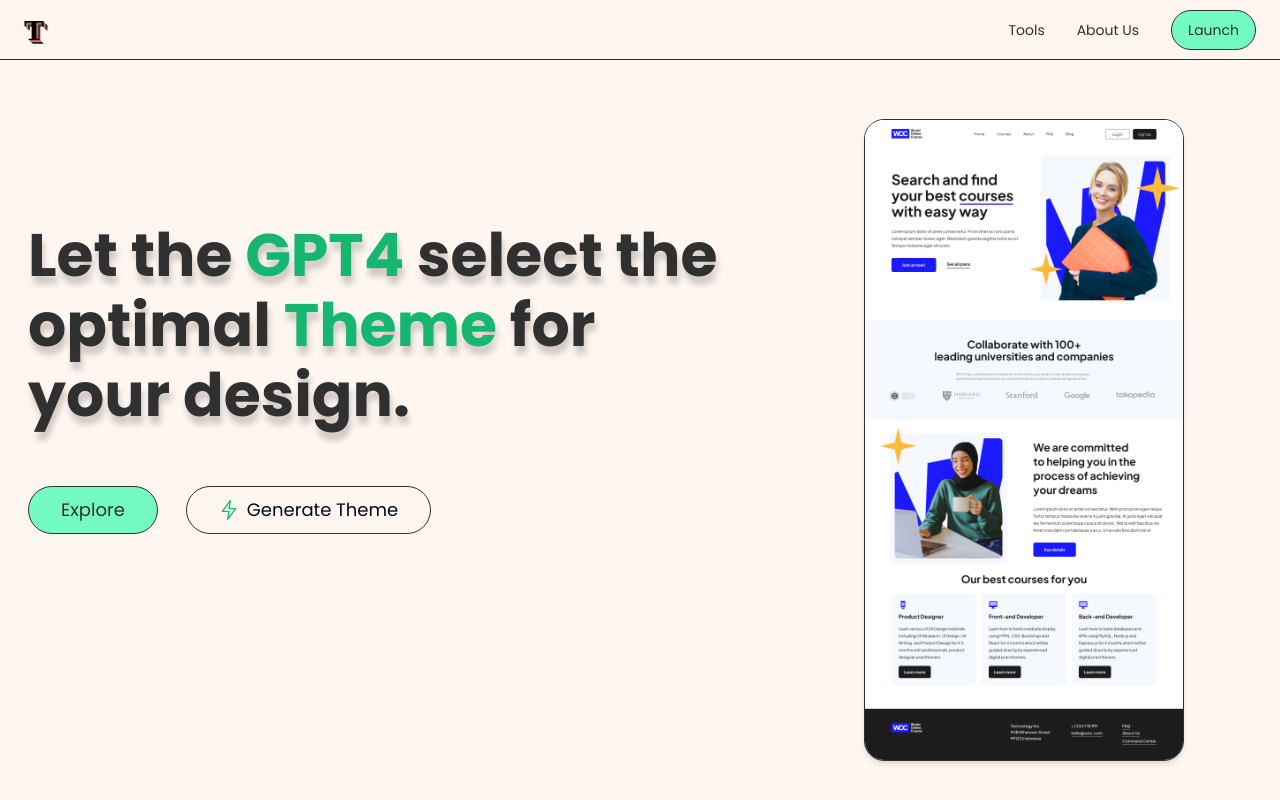
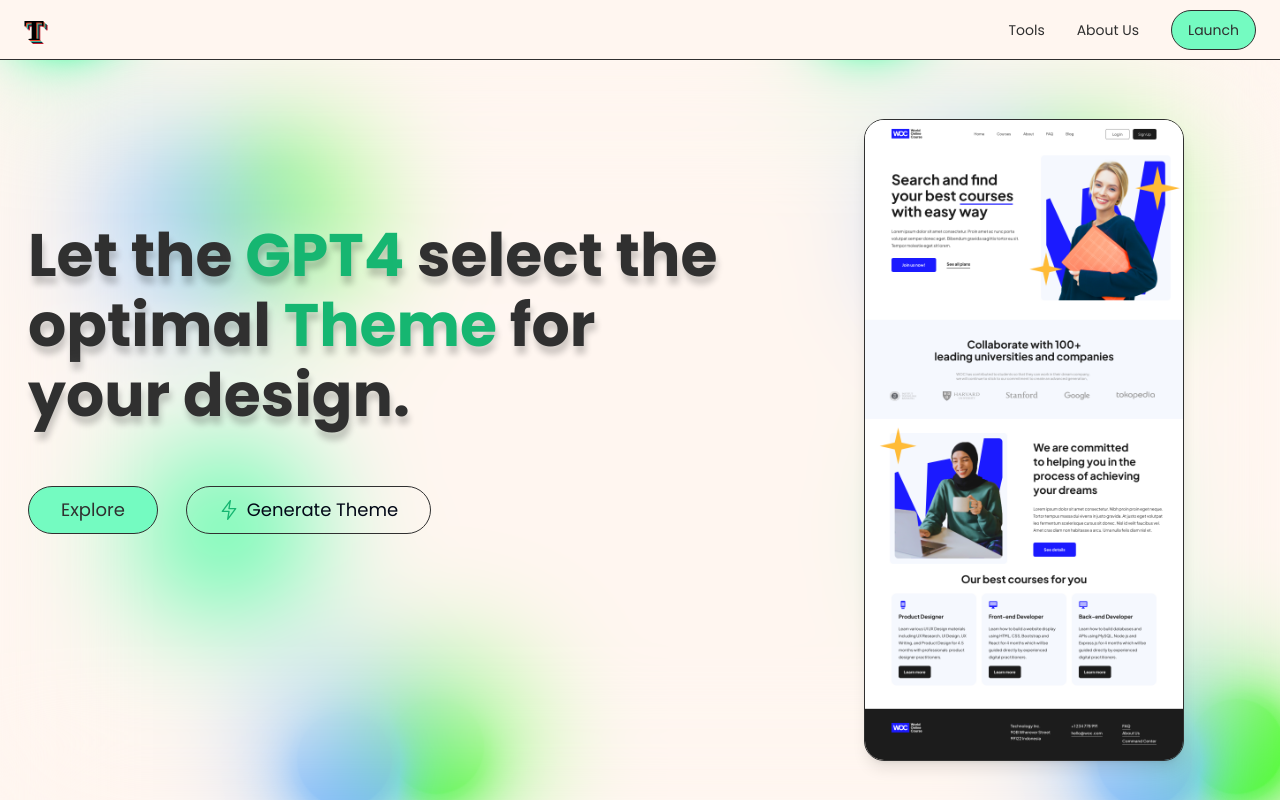
Before and after one commit to AshishBarvaliya/ThemeAI, a Next.js app: page / in a window 1280 px wide. Built offline with nearby package versions, Linux system fonts and the light colour scheme; no server answers; the database is empty; a web font is replaced by a local one.

Commit message:
feat: hero page bh added

```diff
--- /dev/null
+++ b/src/components/growing-dots.tsx
@@ -0,0 +1,33 @@
+import React from "react";
+
+const GlowingBoxes = () => {
+  return (
+    <div className="flex items-center justify-center overflow-hidden w-full min-h-screen">
+      <div className="glowing">
+        <span style={{ "--i": 1 } as any}></span>
+        <span style={{ "--i": 2 } as any}></span>
+        <span style={{ "--i": 3 } as any}></span>
+      </div>
+
+      <div className="glowing">
+        <span style={{ "--i": 1 } as any}></span>
+        <span style={{ "--i": 2 } as any}></span>
+        <span style={{ "--i": 3 } as any}></span>
+      </div>
+
+      <div className="glowing">
+        <span style={{ "--i": 1 } as any}></span>
+        <span style={{ "--i": 2 } as any}></span>
+        <span style={{ "--i": 3 } as any}></span>
+      </div>
+
+      <div className="glowing">
+        <span style={{ "--i": 1 } as any}></span>
+        <span style={{ "--i": 2 } as any}></span>
+        <span style={{ "--i": 3 } as any}></span>
+      </div>
+    </div>
+  );
+};
+
+export default GlowingBoxes;
--- a/src/pages/index.tsx
+++ b/src/pages/index.tsx
@@ -1,5 +1,6 @@
 import CanvasAnimation from "@/components/canvas-animation";
 import { Footer } from "@/components/footer";
+import GlowingBoxes from "@/components/growing-dots";
 import { Button } from "@/components/ui/button";
 import { LightningBoltIcon } from "@radix-ui/react-icons";
 import Image from "next/image";
@@ -10,7 +11,8 @@ export default function Home() {
 
   return (
     <div className="flex flex-1 flex-col overflow-y-auto">
-      <div className="flex flex-1 py-10 min-h-[760px]">
+      <div className="flex relative flex-1 min-h-[760px]">
+        <div className="flex backdrop-blur-3xl py-10 z-10">
           <div className="w-[60%]">
             <h1
               className="text-primary-foreground leading-[70px] text-6xl font-bold pt-[120px] px-7"
@@ -40,13 +42,17 @@ export default function Home() {
           <div className="w-[40%] flex justify-center items-center">
             <div>
               <Image
-              className="rounded-[20px] shadow-md border-[0.5px] border-border"
+                className="rounded-[20px] shadow-lg border-[0.5px] border-border"
                 src="/hero.png"
                 alt="hero image"
                 width={320}
                 height={400}
               />
             </div>
+          </div>
+        </div>
+        <div className="absolute top-0 left-0 right-0 bottom-0 z-0">
+          <GlowingBoxes />
         </div>
       </div>
       <div className="relative h-[170px] border-b-[0.5px] border-t-[0.5px] border-border">
--- a/src/styles/globals.css
+++ b/src/styles/globals.css
@@ -173,3 +173,114 @@ textarea::placeholder {
     transform: scale(1);
   }
 }
+
+.glowing {
+  position: relative;
+  min-width: 700px;
+  height: 550px;
+  margin: -150px;
+  transform-origin: right;
+  animation: colorChange 40s linear infinite;
+}
+
+.glowing:nth-child(even) {
+  transform-origin: left;
+}
+
+@keyframes colorChange {
+  0% {
+    filter: hue-rotate(0deg);
+    transform: rotate(0deg);
+  }
+
+  100% {
+    filter: hue-rotate(360deg);
+    transform: rotate(360deg);
+  }
+}
+
+.glowing span {
+  position: absolute;
+  top: calc(100px * var(--i));
+  left: calc(100px * var(--i));
+  bottom: calc(100px * var(--i));
+  right: calc(100px * var(--i));
+}
+
+.glowing span::before {
+  content: "";
+  position: absolute;
+  top: 50%;
+  left: -8px;
+  width: 95px;
+  height: 95px;
+  background: #f00;
+  border-radius: 50%;
+}
+
+.glowing span:nth-child(3n + 1)::before {
+  background: rgba(134, 255, 0, 1);
+  box-shadow: 0 0 20px rgba(134, 255, 0, 1),
+    0 0 40px rgba(134, 255, 0, 1),
+    0 0 60px rgba(134, 255, 0, 1),
+    0 0 80px rgba(134, 255, 0, 1),
+    0 0 0 8px rgba(134, 255, 0, .1);
+}
+
+.glowing span:nth-child(3n + 2)::before {
+  background: rgba(255, 214, 0, 1);
+  box-shadow: 0 0 20px rgba(255, 214, 0, 1),
+    0 0 40px rgba(255, 214, 0, 1),
+    0 0 60px rgba(255, 214, 0, 1),
+    0 0 80px rgba(255, 214, 0, 1),
+    0 0 0 8px rgba(255, 214, 0, .1);
+}
+
+.glowing span:nth-child(3n + 3)::before {
+  background: rgba(0, 226, 255, 1);
+  box-shadow: 0 0 20px rgba(0, 226, 255, 1),
+    0 0 40px rgba(0, 226, 255, 1),
+    0 0 60px rgba(0, 226, 255, 1),
+    0 0 80px rgba(0, 226, 255, 1),
+    0 0 0 8px rgba(0, 226, 255, .1);
+}
+
+.glowing span:nth-child(3n + 1) {
+  animation: animate 20s alternate infinite;
+}
+
+.glowing span:nth-child(3n + 2) {
+  animation: animate-reverse 10s alternate infinite;
+}
+
+.glowing span:nth-child(3n + 3) {
+  animation: animate 8s alternate infinite;
+}
+
+@keyframes animate {
+  0% {
+    transform: rotate(180deg);
+  }
+
+  50% {
+    transform: rotate(0deg);
+  }
+
+  100% {
+    transform: rotate(360deg);
+  }
+}
+
+@keyframes animate-reverse {
+  0% {
+    transform: rotate(360deg);
+  }
+
+  50% {
+    transform: rotate(180deg);
+  }
+
+  100% {
+    transform: rotate(0deg);
+  }
+}
```
Lines whose indentation alone changed are shown as unchanged.
